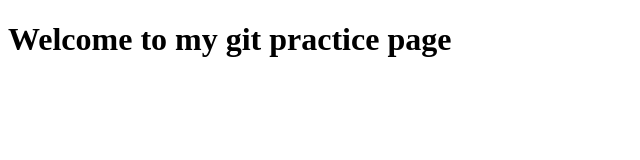
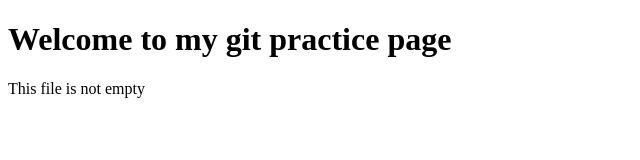
Before and after one commit to BOPE1985/git-practice, a plain HTML site: page index.html in a window 1280 px wide. Shown: the whole page, without its empty margins (0-640 px from the left). Drawn offline with Linux system fonts and the light colour scheme.

Commit message:
add paragaph

```diff
--- a/index.html
+++ b/index.html
@@ -5,5 +5,6 @@
     </head>
     <body>
         <h1>Welcome to my git practice page</h1>
+        <p>This file is not empty</p>
     </body>
 </html>
```
